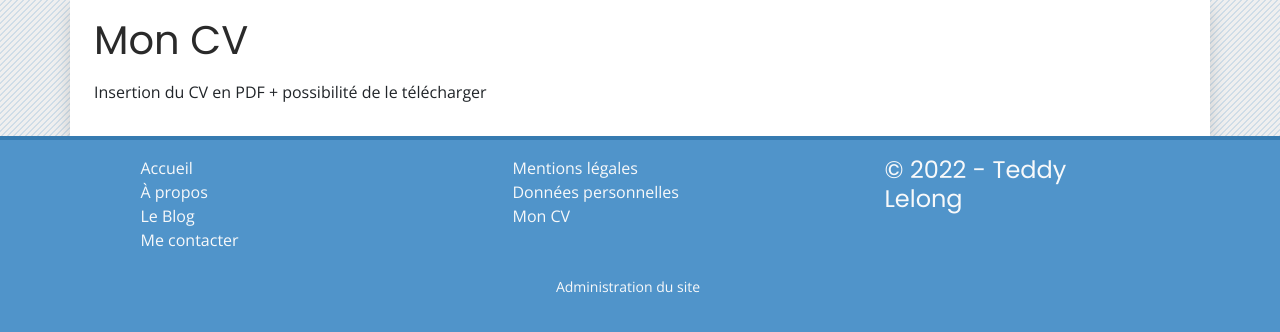
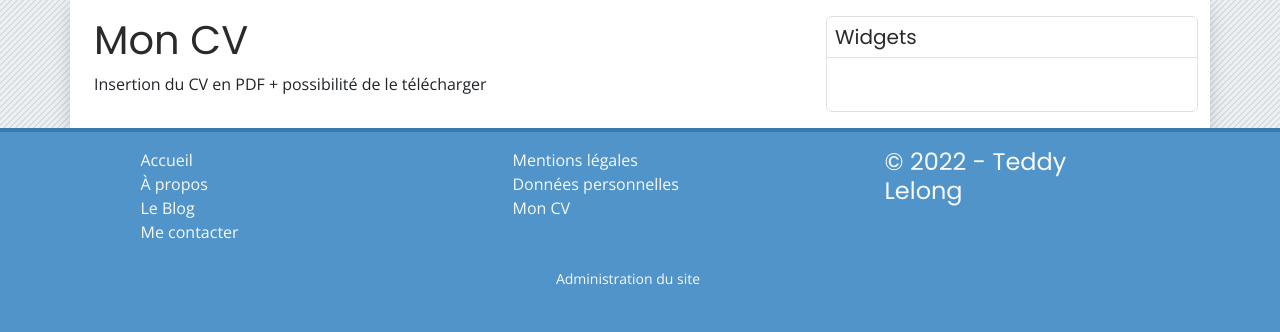
Before and after one commit to teddylelong/openclassrooms-p5, a PHP site: page /mon-cv/ in a window 1280 px wide. Shown: the part 130-462 px from the top of the page. Run offline with PHP 8.4, Linux system fonts and the light colour scheme; style sheets or scripts are compiled from the project's sources; classes that the project's autoload settings leave out are loaded by file name; some libraries are stand-ins or nearby versions.

Commit message:
added a sidebar on templates

```diff
--- a/assets/scss/_components.scss
+++ b/assets/scss/_components.scss
@@ -45,6 +45,7 @@ body {
 #main-content {
   background-color: #ffffff;
 }
+
 
 /* Text */
 
--- a/templates/admin/comments/approvement.html.twig
+++ b/templates/admin/comments/approvement.html.twig
@@ -133,7 +133,7 @@
                     </table>
                 </div>
                 {% else %}
-                    <p class="alert-primary p-3 rounded">Il n'y a aucun commentaire approuvé pour l'instant.</p>
+                    <p class="alert-primary p-3 rounded">Il n'y a aucun commentaire non-approuvé pour l'instant.</p>
                 {% endif %}
             </div>
         </div>
--- a/templates/articles/home.html.twig
+++ b/templates/articles/home.html.twig
@@ -34,7 +34,7 @@
 
     <h2 id="me-contacter" class="h4">Me contacter</h2>
 
-    <div id="contact" class="col-12 col-md-6">
+    <div id="contact" class="col-12">
         <p>Un projet à me proposer, une demande d'informations ? N'hésitez pas à me contacter par email en renseignant le formulaire ci-dessous !</p>
 
         {% include 'template-parts/website-contactform.part.twig' %}
--- a/templates/layout.html.twig
+++ b/templates/layout.html.twig
@@ -19,10 +19,22 @@
         <!-- Main content -->
         <div id="site-background" class="container-fluid p-0">
             <main id="main-content" class="container px-4 py-3 shadow">
-                {{ notificationDisplay() }}
 
-                {% block content %}
-                {% endblock content %}
+                <div class="row">
+
+                    <div class="col-12 col-md-8">
+                        {{ notificationDisplay() }}
+
+                        {% block content %}
+                        {% endblock content %}
+                    </div>
+
+                    <aside id="website-sidebar" class="col-12 col-md-4 border rounded mt-3 mt-md-0 p-0">
+                        <h5 class="border-bottom p-2">Widgets</h5>
+                    </aside>
+
+                </div>
+
             </main>
         </div>
 
```
Also changed, not shown: 1 other file.
